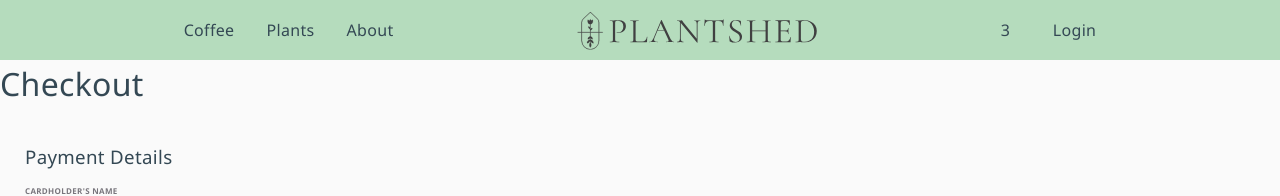
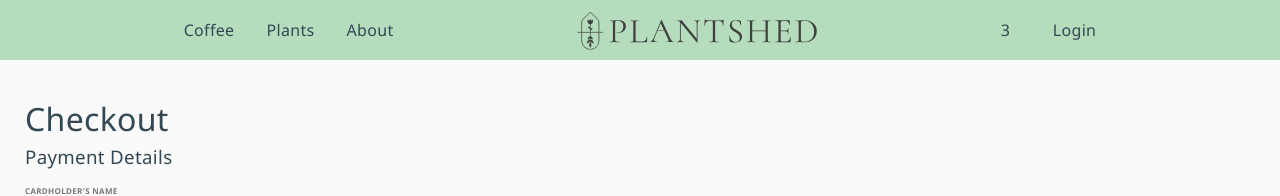
Before and after one commit to stefaniesatna/plantshed, a React (Create React App) app: page /checkout in a window 1280 px wide. Shown: the top 196 px of the page. Built offline with nearby package versions, Linux system fonts and the light colour scheme.

Commit message:
Fix links on navbar

```diff
--- a/src/components/Checkout.js
+++ b/src/components/Checkout.js
@@ -6,8 +6,8 @@
 
   return (
     <div className="checkout">
-      <h1>Checkout</h1>
       <form className="checkout-container">
+        <h1>Checkout</h1>
         <h3 className="heading-3">Payment Details</h3>
         <Input label="Cardholder's Name" type="text" name="name" />
         <Input
--- a/src/components/header.js
+++ b/src/components/header.js
@@ -1,5 +1,5 @@
-// import { ReactComponent as basket } from 'public/img/basket.svg';
 import Basket from "./basket";
+import { Link } from "react-router-dom";
 
 export default function Header() {
   return (
@@ -21,8 +21,12 @@
       </a>
 
       <span className="headerAccount">
-        <Basket />
-        <p className="headerLink">Login</p>
+        <Link className="headerLink" to="checkout">
+          <Basket />
+        </Link>
+        <Link className="headerLink" to="login">
+          Login
+        </Link>
       </span>
     </div>
   );
```
